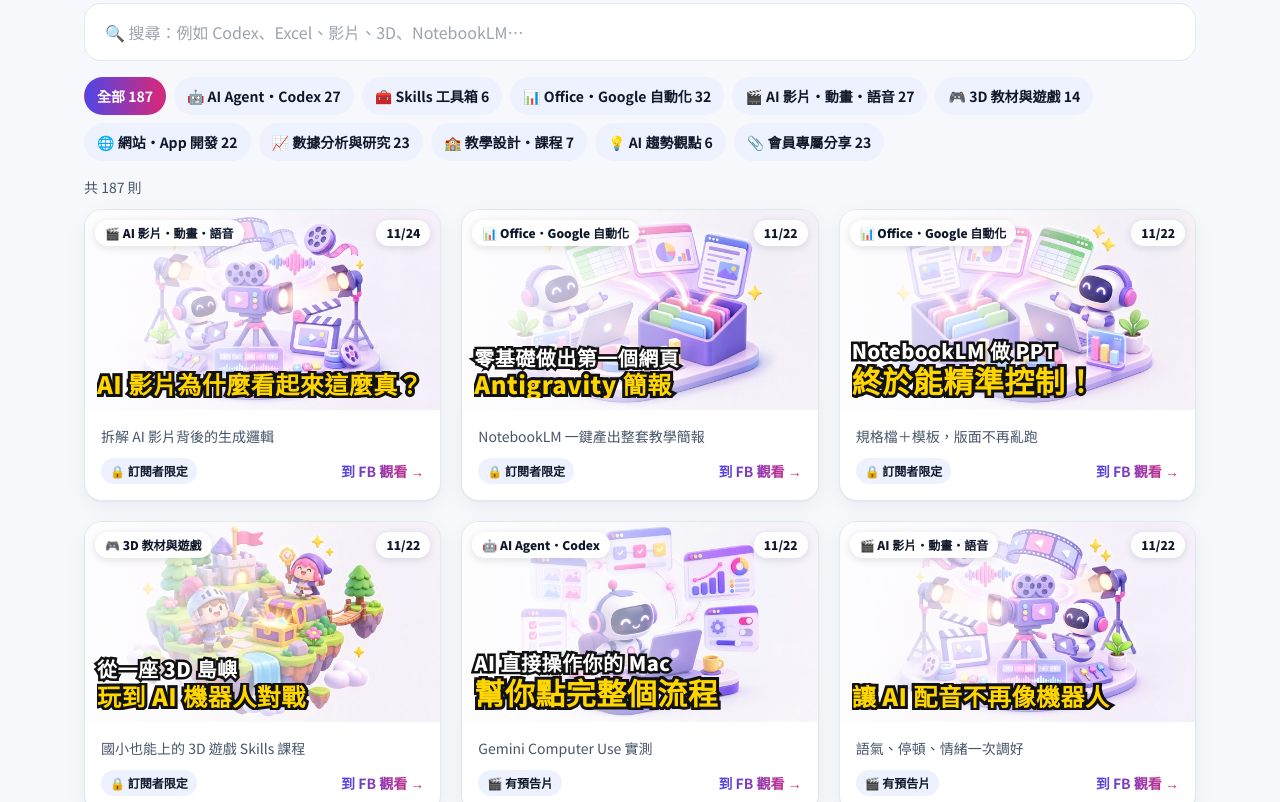
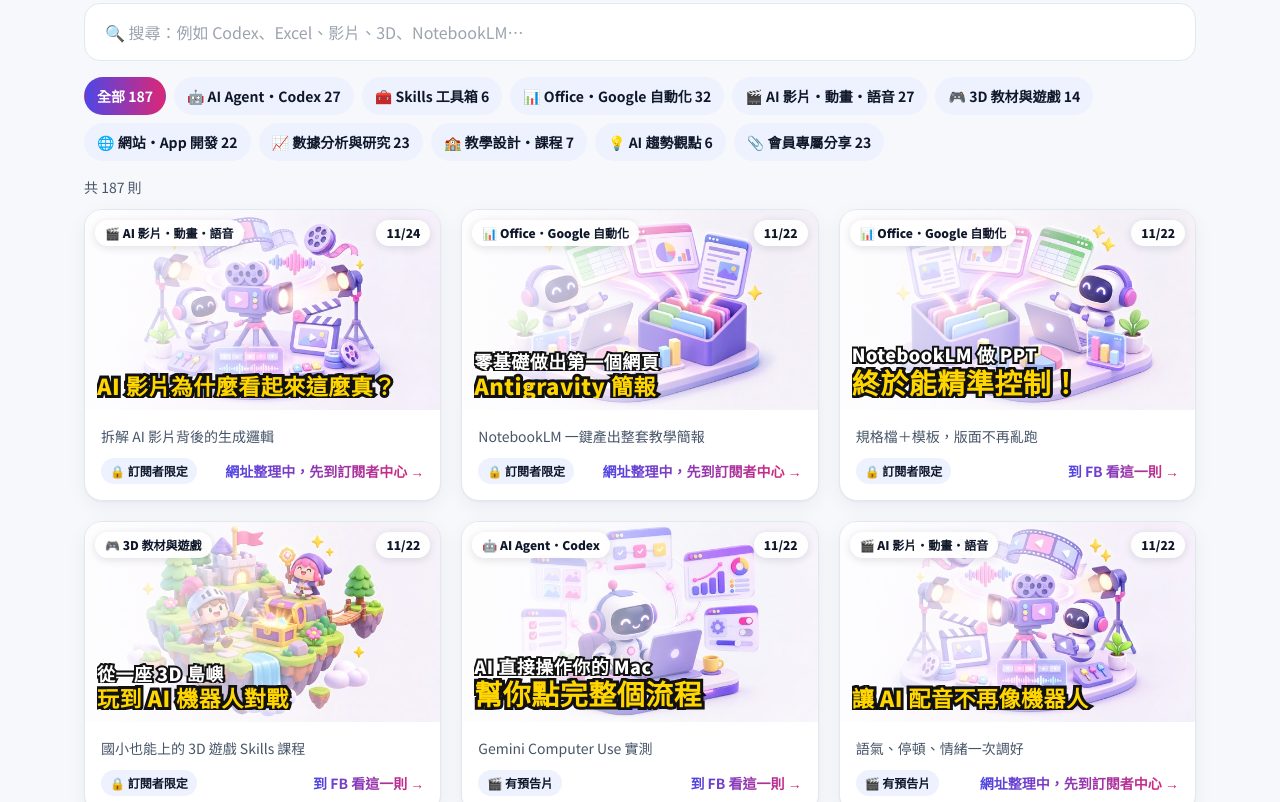
Before and after one commit to scratchinai01/skills-hub, a plain HTML site: page index.html in a window 1280 px wide. Shown: the part 1998-2800 px from the top of the page. Drawn offline with Linux system fonts and the light colour scheme.

Commit message:
目錄卡片：修正大標題壓到分類標籤；按鈕文字改為「到 FB 看這一則」，尚無單篇網址者誠實標示
Co-Authored-By: Claude Opus 5.5 <noreply@anthropic.com>
Claude-Session: https://claude.ai/code/session_01KRd1K7V22XP4tGzbtxTUAJ

```diff
--- a/index.html
+++ b/index.html
@@ -38,11 +38,11 @@
   .thumb .pill{ position:absolute; background:rgba(255,255,255,.92); color:#0f172a; font-size:12px; font-weight:800; padding:4px 10px; border-radius:999px; box-shadow:0 2px 8px rgba(15,23,42,.12); }
   .thumb .lock{ position:absolute; right:10px; bottom:10px; background:linear-gradient(90deg,var(--brand1),var(--brand2)); color:#fff; font-size:12px; font-weight:800; padding:4px 10px; border-radius:999px; }
   .thumb::after{ content:""; position:absolute; inset:0; background:linear-gradient(to right, rgba(255,255,255,.86) 0%, rgba(255,255,255,.55) 45%, rgba(255,255,255,0) 75%); }
-  .cvx{ position:absolute; z-index:2; left:12px; right:12px; bottom:12px; }
+  .cvx{ position:absolute; z-index:2; left:12px; right:12px; top:44px; bottom:12px; display:flex; flex-direction:column; justify-content:flex-end; overflow:hidden; }
   .cvx .c1, .cvx .c2{ font-weight:900; line-height:1.12; paint-order:stroke fill; -webkit-text-stroke:5px #111; letter-spacing:.5px; }
-  .cvx .c1{ color:#fff; font-size:20px; margin-bottom:2px; }
-  .cvx .c2{ color:#FFD600; font-size:30px; -webkit-text-stroke:6px #111; display:-webkit-box; -webkit-line-clamp:2; -webkit-box-orient:vertical; overflow:hidden; }
-  .cvx .c2.sm{ font-size:24px; }
+  .cvx .c1{ color:#fff; font-size:18px; margin-bottom:2px; white-space:nowrap; overflow:hidden; text-overflow:ellipsis; -webkit-text-stroke:4px #111; }
+  .cvx .c2{ color:#FFD600; font-size:clamp(20px,6.2vw,28px); -webkit-text-stroke:6px #111; display:-webkit-box; -webkit-line-clamp:2; -webkit-box-orient:vertical; overflow:hidden; }
+  .cvx .c2.sm{ font-size:clamp(18px,5.2vw,22px); }
   .thumb .pill{ z-index:3; }
   .thumb .cap{ position:absolute; left:0; right:0; bottom:0; padding:44px 14px 12px; background:linear-gradient(to top, rgba(255,255,255,.97) 45%, rgba(255,255,255,0)); }
   .thumb .ttl{ font-weight:900; font-size:19px; line-height:1.3; color:#1e1b4b; display:-webkit-box; -webkit-line-clamp:2; -webkit-box-orient:vertical; overflow:hidden; }
@@ -93,7 +93,7 @@
     <div class="card p-6">
       <div class="step-num w-10 h-10 rounded-full flex items-center justify-center font-black text-lg">3</div>
       <h3 class="text-lg font-bold mt-3">依系列找內容</h3>
-      <p class="sub text-sm mt-2">用下方「會員內容總覽」選系列或打關鍵字，點「到 FB 觀看」就能直接打開那一則。</p>
+      <p class="sub text-sm mt-2">用下方「會員內容總覽」選系列或打關鍵字，點「到 FB 看這一則」就會直接打開那一則原貼文。</p>
       <a href="#library" class="inline-block mt-4 text-sm font-bold grad-text">看內容總覽 →</a>
     </div>
   </div>
@@ -115,7 +115,7 @@
   <p id="count" class="sub text-sm mt-4"></p>
   <div id="list" class="grid sm:grid-cols-2 lg:grid-cols-3 gap-5 mt-3"></div>
   <div class="text-center mt-6"><button id="more" class="btn-ghost rounded-2xl px-6 py-3 font-bold hidden">顯示更多 ↓</button></div>
-  <p class="sub text-xs mt-4">※「到 FB 觀看」會開啟 FB 原貼文；尚未訂閱的朋友，FB 會先顯示加入訂閱的畫面。</p>
+  <p class="sub text-xs mt-4">※「到 FB 看這一則」會開啟該則 FB 原貼文；少數還在整理網址的卡片會先帶你到訂閱者中心。尚未訂閱的朋友，FB 會先顯示加入訂閱的畫面。</p>
 </section>
 
 <!-- ========== 方案 ========== -->
@@ -236,7 +236,7 @@ function render(keep){
        <div class="sub text-sm">${esc(i.summary||'')}</div>
        <div class="mt-auto pt-3 flex items-center justify-between gap-2">
          <span class="text-xs font-bold px-2 py-1 rounded-full chip">${i.img?'🎬 有預告片':'🔒 訂閱者限定'}</span>
-         <span class="text-sm font-bold grad-text">到 FB 觀看 →</span></div>
+         <span class="text-sm font-bold grad-text">${i.link?'到 FB 看這一則 →':'網址整理中，先到訂閱者中心 →'}</span></div>
      </div></a>`;}).join('');
   more.classList.toggle('hidden', rows.length<=shown);
 }
```
